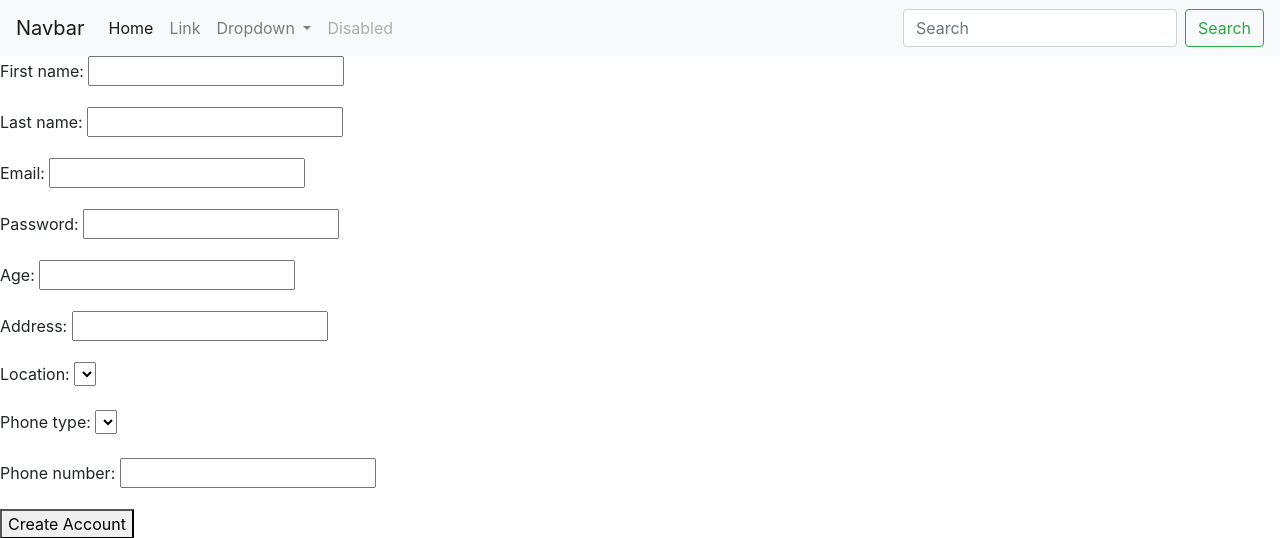
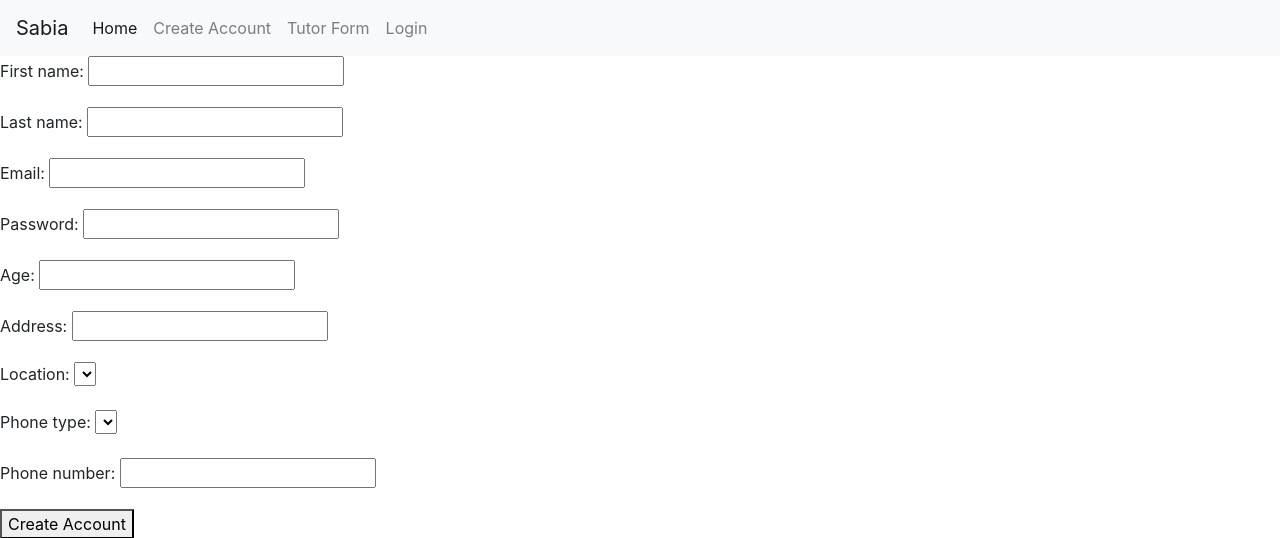
Before and after one commit to abenisek-zz/SabiaWebsite, a Django app: page /createAccount/ in a window 1280 px wide. Shown: the top 538 px of the page. Run offline with Django 3.2, Linux system fonts and the light colour scheme; lists and menus that the app fills with data are empty; some libraries are stand-ins or nearby versions.

Commit message:
updated requirements.txt

```diff
--- a/homepage/templates/homepage/createAccount.html
+++ b/homepage/templates/homepage/createAccount.html
@@ -3,7 +3,7 @@
   <head>
     <link rel="stylesheet" href="https://stackpath.bootstrapcdn.com/bootstrap/4.1.1/css/bootstrap.min.css" integrity="sha384-WskhaSGFgHYWDcbwN70/dfYBj47jz9qbsMId/iRN3ewGhXQFZCSftd1LZCfmhktB" crossorigin="anonymous">
     <nav class="navbar navbar-expand-lg navbar-light bg-light">
-      <a class="navbar-brand" href="#">Navbar</a>
+      <a class="navbar-brand" href="#">Sabia</a>
       <button class="navbar-toggler" type="button" data-toggle="collapse" data-target="#navbarSupportedContent" aria-controls="navbarSupportedContent" aria-expanded="false" aria-label="Toggle navigation">
         <span class="navbar-toggler-icon"></span>
       </button>
@@ -11,30 +11,18 @@
       <div class="collapse navbar-collapse" id="navbarSupportedContent">
         <ul class="navbar-nav mr-auto">
           <li class="nav-item active">
-            <a class="nav-link" href="#">Home <span class="sr-only">(current)</span></a>
+            <a class="nav-link" href="/">Home <span class="sr-only">(current)</span></a>
           </li>
           <li class="nav-item">
-            <a class="nav-link" href="#">Link</a>
-          </li>
-          <li class="nav-item dropdown">
-            <a class="nav-link dropdown-toggle" href="#" id="navbarDropdown" role="button" data-toggle="dropdown" aria-haspopup="true" aria-expanded="false">
-              Dropdown
-            </a>
-            <div class="dropdown-menu" aria-labelledby="navbarDropdown">
-              <a class="dropdown-item" href="#">Action</a>
-              <a class="dropdown-item" href="#">Another action</a>
-              <div class="dropdown-divider"></div>
-              <a class="dropdown-item" href="#">Something else here</a>
-            </div>
+            <a class="nav-link" href="/createAccount">Create Account</a>
           </li>
           <li class="nav-item">
-            <a class="nav-link disabled" href="#">Disabled</a>
+            <a class="nav-link" href="/tutorForm">Tutor Form</a>
+          </li>
+          <li class="nav-item">
+            <a class="nav-link" href="/login">Login</a>
           </li>
         </ul>
-        <form class="form-inline my-2 my-lg-0">
-          <input class="form-control mr-sm-2" type="search" placeholder="Search" aria-label="Search">
-          <button class="btn btn-outline-success my-2 my-sm-0" type="submit">Search</button>
-        </form>
       </div>
     </nav>
 
--- a/requirements.txt
+++ b/requirements.txt
@@ -2,6 +2,7 @@ altgraph==0.10.2
 bdist-mpkg==0.5.0
 Django==1.11.13
 django-mssql==1.8
+django-datetime-widget==0.9.3
 gunicorn==19.8.1
 ez-setup==0.9
 macholib==1.5.1
```
Also changed, not shown: homepage/templates/homepage/addAvailability.html (+8 -3 lines), homepage/templates/homepage/homepage.html (+22 -7 lines), homepage/templates/homepage/login.html (+29 -1 lines), homepage/templates/homepage/tutorFormBasic.html (+28 -4 lines).
